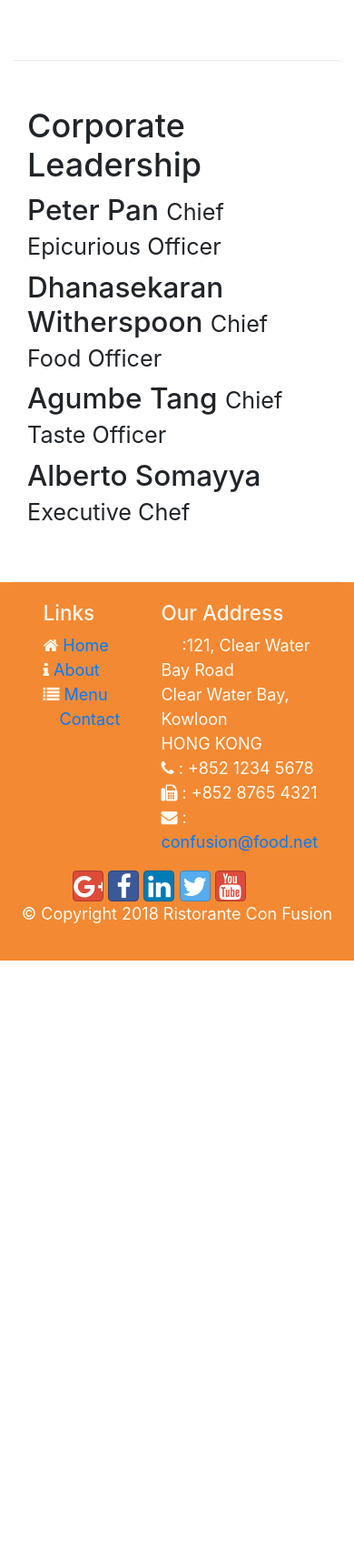
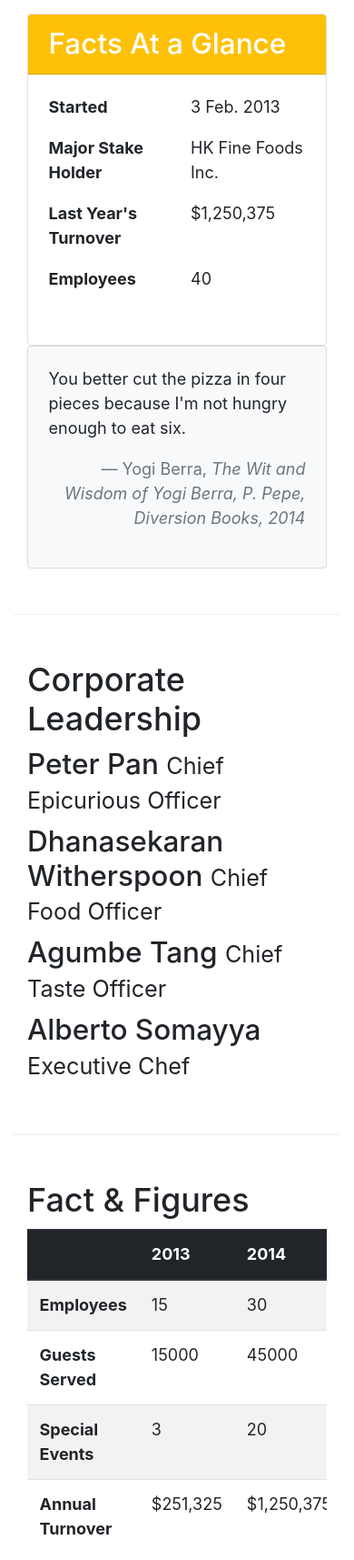
Before and after one commit to qmnguyenw/conFusion, a website: page aboutus.html in a window 390 px wide. Shown: the part 1217-2932 px from the top of the page at 91% size. Before the commit the page ends 2273 px from the top, so only its background shows below. Drawn offline with nearby package versions, Linux system fonts and the light colour scheme.

Commit message:
table and card

```diff
--- a/aboutus.html
+++ b/aboutus.html
@@ -69,7 +69,34 @@
                 <p>Started in 2010, Ristorante con Fusion quickly established itself as a culinary icon par excellence in Hong Kong. With its unique brand of world fusion cuisine that can be found nowhere else, it enjoys patronage from the A-list clientele in Hong Kong.  Featuring four of the best three-star Michelin chefs in the world, you never know what will arrive on your plate the next time you visit us.</p>
                 <p>The restaurant traces its humble beginnings to <em>The Frying Pan</em>, a successful chain started by our CEO, Mr. Peter Pan, that featured for the first time the world's best cuisines in a pan.</p>
             </div>
-            <div class="col-12 col-sm">
+            <div class="col-12 col-sm-6">
+                <div class="card">
+                    <h3 class="card-header bg-warning text-white">Facts At a Glance</h3>
+                    <div class="card-body">
+                        <dl class="row">
+                            <dt class="col-6 mb-3">Started</dt>
+                            <dd class="col-6 mb-3">3 Feb. 2013</dd>
+                            <dt class="col-6 mb-3">Major Stake Holder</dt>
+                            <dd class="col-6 mb-3">HK Fine Foods Inc.</dd>
+                            <dt class="col-6 mb-3">Last Year's Turnover</dt>
+                            <dd class="col-6 mb-3">$1,250,375</dd>
+                            <dt class="col-6 mb-3">Employees</dt>
+                            <dd class="col-6 mb-3">40</dd>
+                        </dl>
+                    </div>
+                </div>
+            </div>
+            <div class="col-12">
+                <div class="card card-body bg-light">
+                    <blockquote class="blockquote">
+                        <p class="mb-3">You better cut the pizza in four pieces because
+                            I'm not hungry enough to eat six.</p>
+                        <footer class="blockquote-footer text-right">Yogi Berra,
+                            <cite title="Source Title">The Wit and Wisdom of Yogi Berra,
+                            P. Pepe, Diversion Books, 2014</cite>
+                        </footer>
+                    </blockquote>
+                </div>
             </div>
         </div>
 
@@ -91,8 +118,53 @@
                 <p class="d-none d-sm-block">Award winning three-star Michelin chef with wide International experience having worked closely with whos-who in the culinary world, he specializes in creating mouthwatering Indo-Italian fusion experiences. He says, <em>Put together the cuisines from the two craziest cultures, and you get a winning hit! Amma Mia!</em></p>
 
             </div>
-       </div>
+        </div>
+        <div class="row row-content align-items-center">
+            <div class="col-12 col-sm-9">
+                <h2>Fact &amp; Figures</h2>
+                <div class="table-responsive">
+                    <table class="table table-striped">
+                        <thead class="thead-dark">
+                            <tr>
+                                <th>&nbsp;</th>
+                                <th>2013</th>
+                                <th>2014</th>
+                                <th>2015</th>
+                            </tr>
+                        </thead>
+                        <tbody>
+                            <tr>
+                                <th>Employees</th>
+                                <td>15</td>
+                                <td>30</td>
+                                <td>40</td>
+                            </tr>
+                            <tr>
+                                <th>Guests Served</th>
+                                <td>15000</td>
+                                <td>45000</td>
+                                <td>100,000</td>
+                            </tr>
+                            <tr>
+                                <th>Special Events</th>
+                                <td>3</td>
+                                <td>20</td>
+                                <td>45</td>
+                            </tr>
+                            <tr>
+                                <th>Annual Turnover</th>
+                                <td>$251,325</td>
+                                <td>$1,250,375</td>
+                                <td>~$3,000,000</td>
+                            </tr>
+                        </tbody>
+                    </table>
+                </div>
+            </div>
+            <div class="col-12 col-sm-3">
 
+            </div>
+        </div>
     </div>
 
     <footer class="footer">
```
